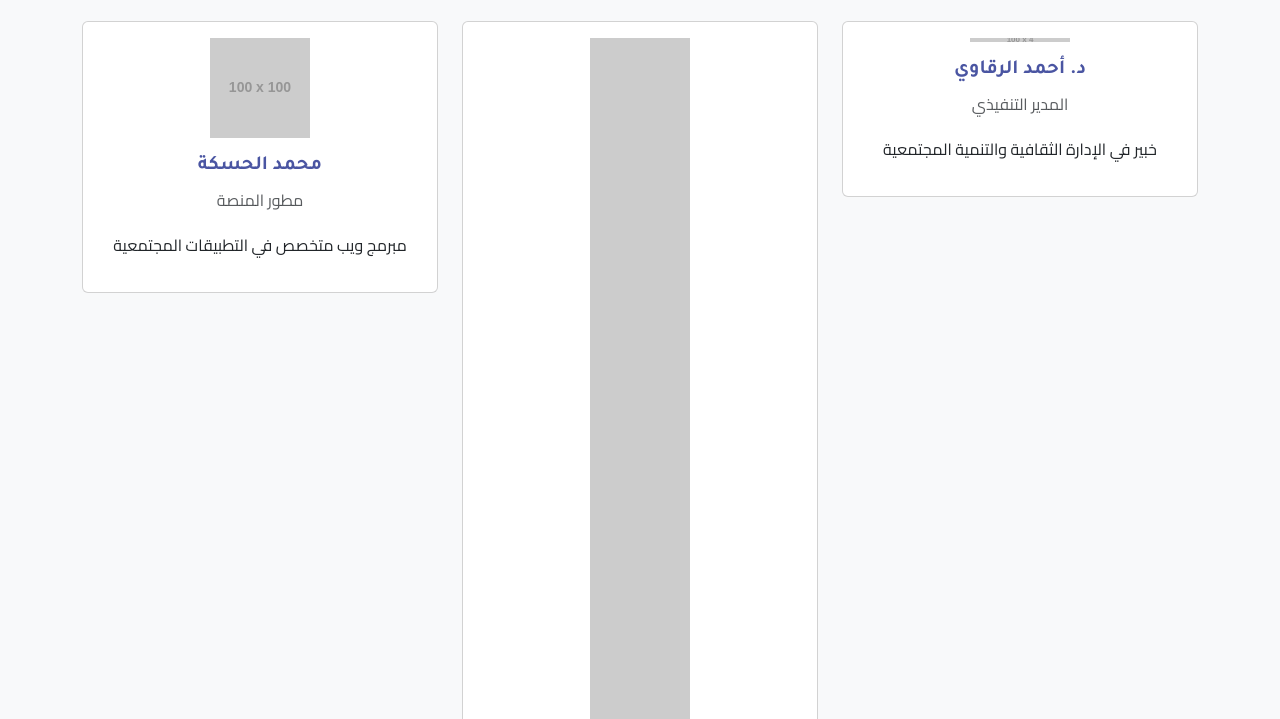
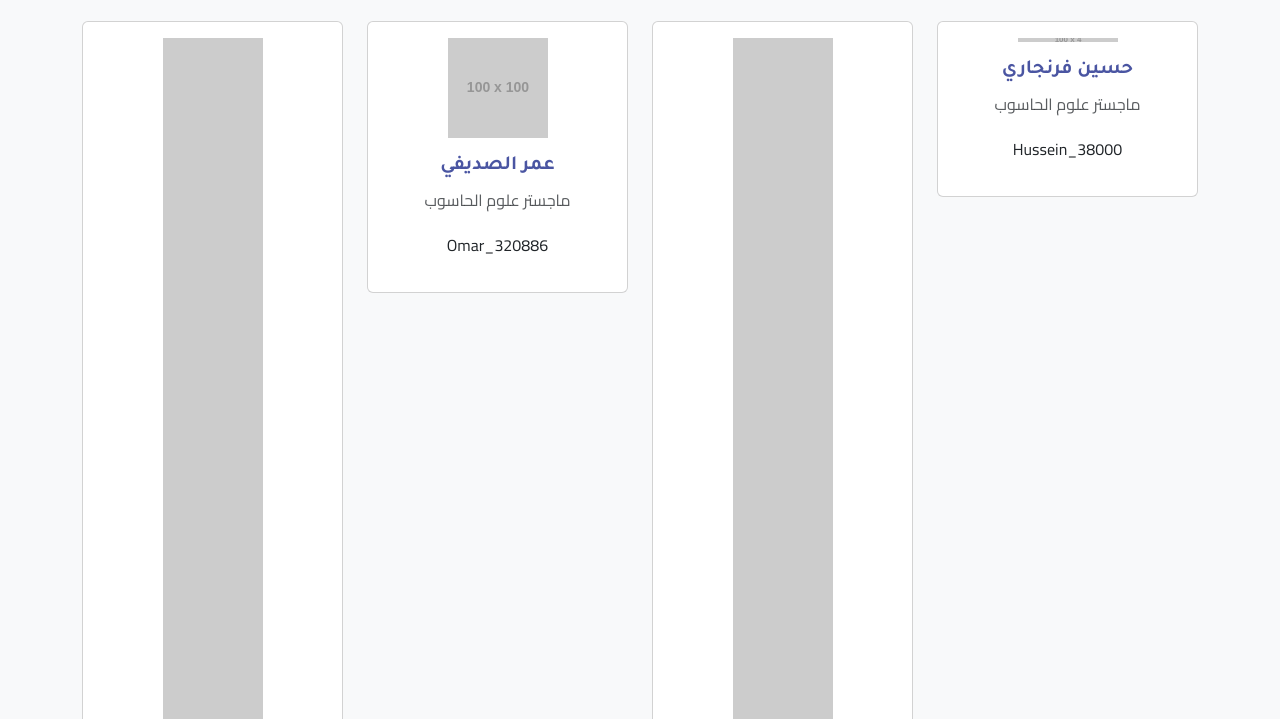
Before and after one commit to aljajan-afh/wp1, a website: page about.html in a window 1280 px wide. Shown: the part 581-1300 px from the top of the page. Drawn offline with nearby package versions, Linux system fonts and the light colour scheme; placeholder pictures from the web are drawn by us.

Commit message:
Added Team Members

```diff
--- a/about.html
+++ b/about.html
@@ -79,28 +79,36 @@
         <div class="section bg-light">
             <h2 class="mb-4 text-center">👥 فريق العمل</h2>
             <div class="row">
-                <div class="col-md-4 mb-4">
+                <div class="col-md-3 mb-3">
                     <div class="card text-center p-3">
                         <img src="https://via.placeholder.com/100/4A55A2/FFFFFF?text=أ" class="team-img mx-auto mb-3">
-                        <h5>د. أحمد الرقاوي</h5>
-                        <p class="text-muted">المدير التنفيذي</p>
-                        <p>خبير في الإدارة الثقافية والتنمية المجتمعية</p>
+                        <h5> حسين فرنجاري</h5>
+                        <p class="text-muted">ماجستر علوم الحاسوب</p>
+                        <p>Hussein_38000</p>
                     </div>
                 </div>
-                <div class="col-md-4 mb-4">
+                <div class="col-md-3 mb-3">
                     <div class="card text-center p-3">
                         <img src="https://via.placeholder.com/100/7895CB/FFFFFF?text=س" class="team-img mx-auto mb-3">
                         <h5>محمد الجاجان</h5>
-                        <p class="text-muted">مطور برمجيات</p>
+                        <p class="text-muted">ماجستر علوم الحاسوب</p>
                         <p>Mohammed_398290</p>
                     </div>
                 </div>
-                <div class="col-md-4 mb-4">
+                <div class="col-md-3 mb-3">
                     <div class="card text-center p-3">
                         <img src="https://via.placeholder.com/100/FF6B6B/FFFFFF?text=م" class="team-img mx-auto mb-3">
-                        <h5>محمد الحسكة</h5>
-                        <p class="text-muted">مطور المنصة</p>
-                        <p>مبرمج ويب متخصص في التطبيقات المجتمعية</p>
+                        <h5>عمر الصديفي</h5>
+                        <p class="text-muted">ماجستر علوم الحاسوب</p>
+                        <p>Omar_320886</p>
+                    </div>
+                </div>
+                <div class="col-md-3 mb-3">
+                    <div class="card text-center p-3">
+                        <img src="https://via.placeholder.com/100/7895CB/FFFFFF?text=س" class="team-img mx-auto mb-3">
+                        <h5>قاسم الجبر</h5>
+                        <p class="text-muted">ماجستر علوم الحاسوب</p>
+                        <p>kassem_277434</p>
                     </div>
                 </div>
             </div>
@@ -171,7 +179,7 @@
         <div class="container">
             <div class="row">
                 <div class="col-md-6">
-                    <h5>دليل فعاليات المدينة</h5>
+                    <h5 style="margin-top: 10px; font-size: 0.9rem; color: #ccc;">دليل فعاليات المدينة</h5>
                     <p>منصة وطنية لخدمة مجتمع المدينة</p>
                 </div>
                 <div class="col-md-6 text-md-end">
```
Also changed, not shown: assets/img/event1.jpg (added), assets/img/event3.jpg (added), 1 other file.
